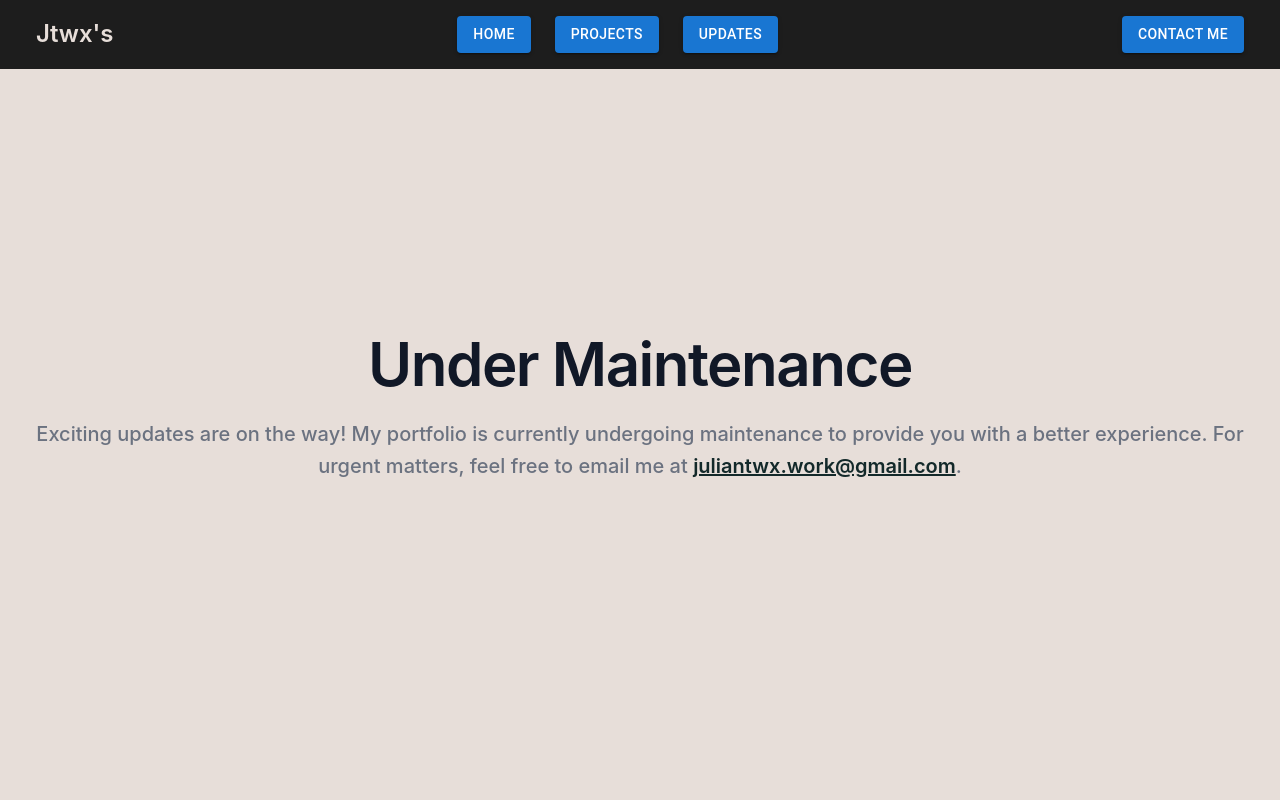
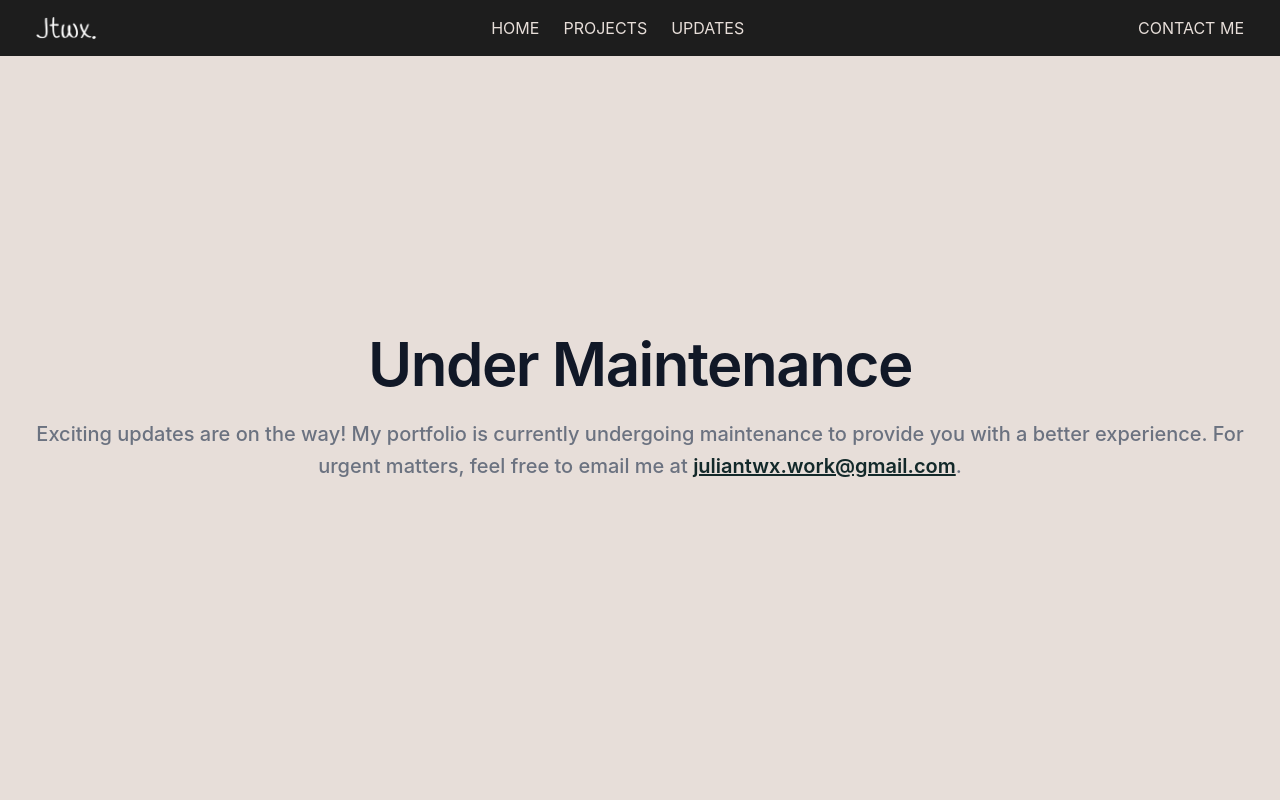
Before and after one commit to juliantwx/Devsite, a React (Create React App) app in the folder frontend/: page / in a window 1280 px wide. Shown: the top 800 px of the page. Built offline with nearby package versions, Linux system fonts and the light colour scheme; a web font is replaced by a local one.

Commit message:
Updated Navbar aesthetic with dynamic sizing

```diff
--- a/frontend/src/components/Navbar.jsx
+++ b/frontend/src/components/Navbar.jsx
@@ -1,45 +1,54 @@
-import React from "react";
+import React, { useState } from "react";
 import { scrollToBottom } from "../utils/ScrollUtils";
-import { Stack, Button } from "@mui/material";
+import { Stack } from "@mui/material";
 import { useNavigate } from "react-router-dom";
 
 function Navbar() {
   const navigate = useNavigate();
   const menuItems = ["home", "projects", "updates"];
+  const [activeMenuItem, setActiveMenuItem] = useState(null);
 
   return (
-    <div className="fixed top-0 left-0 w-full bg-black p-4 z-1000">
+    <div className="fixed top-0 left-0 w-full bg-black p-4 z-1000 text-cream">
       <div className="px-5">
         {/* Main Stack encapsulating all Navbar elements */}
         <Stack
           flexDirection="row"
           alignItems="center"
           justifyContent="space-between"
+          className="text-sm sm:text-base"
         >
-          <h1 className="text-2xl text-cream font-semibold">Jtwx's</h1>
+          <img
+            src="/images/SiteIconWhite.png"
+            alt="Site's Icon"
+            className="h-4 sm:h-6"
+          />
           {/* URL Button Stack */}
           <Stack
             flexDirection="row"
-            gap={3}
+            gap={{ xs: 2, sm: 3 }}
             justifyContent="center"
             flexGrow={1}
           >
             {/* Display a button for each Menu Item */}
             {menuItems.map((item, index) => {
               return (
-                <Button
+                <button
                   key={index}
-                  variant="contained"
+                  className="transition-colors hover:text-amber"
                   onClick={() => navigate(item)}
                 >
-                  {item}
-                </Button>
+                  {item.toUpperCase()}
+                </button>
               );
             })}
           </Stack>
-          <Button variant="contained" onClick={scrollToBottom}>
-            Contact Me
-          </Button>
+          <button
+            className="transition-colors hover:text-amber"
+            onClick={scrollToBottom}
+          >
+            CONTACT ME
+          </button>
         </Stack>
       </div>
     </div>
```
